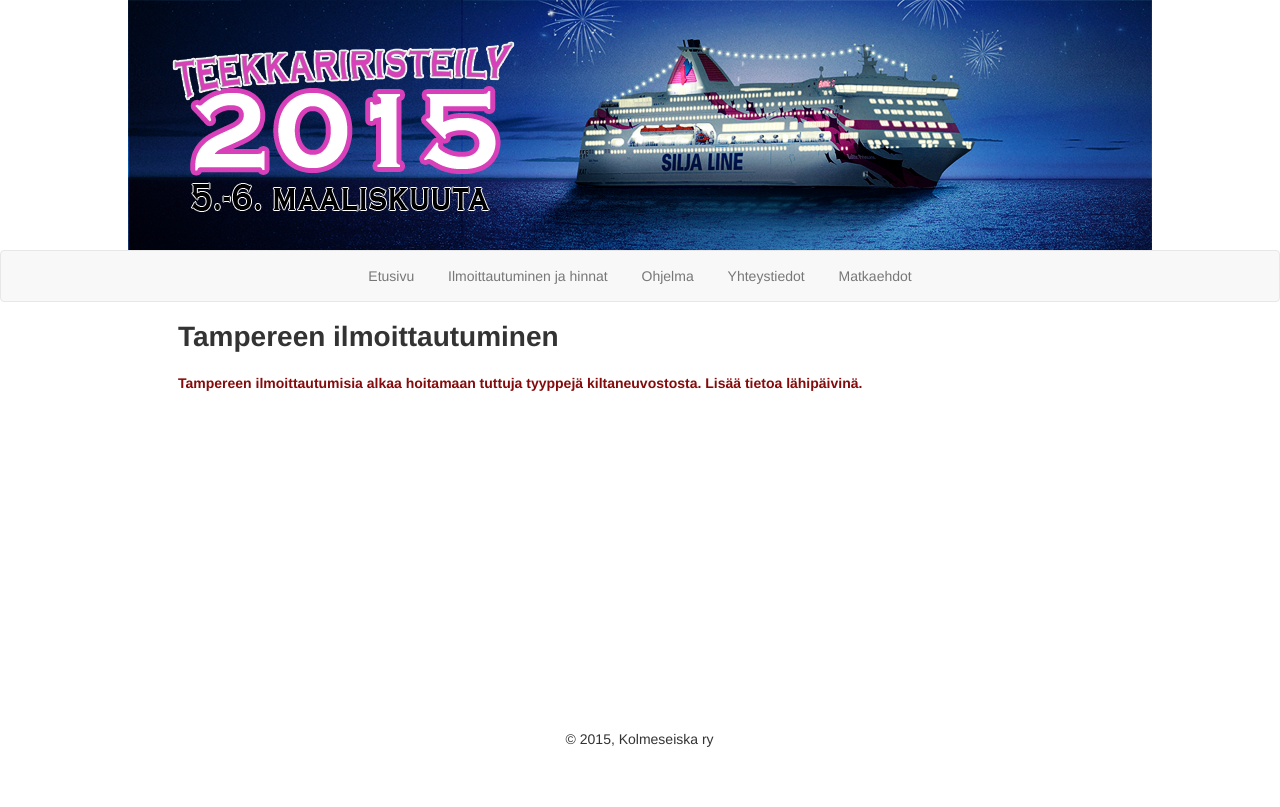
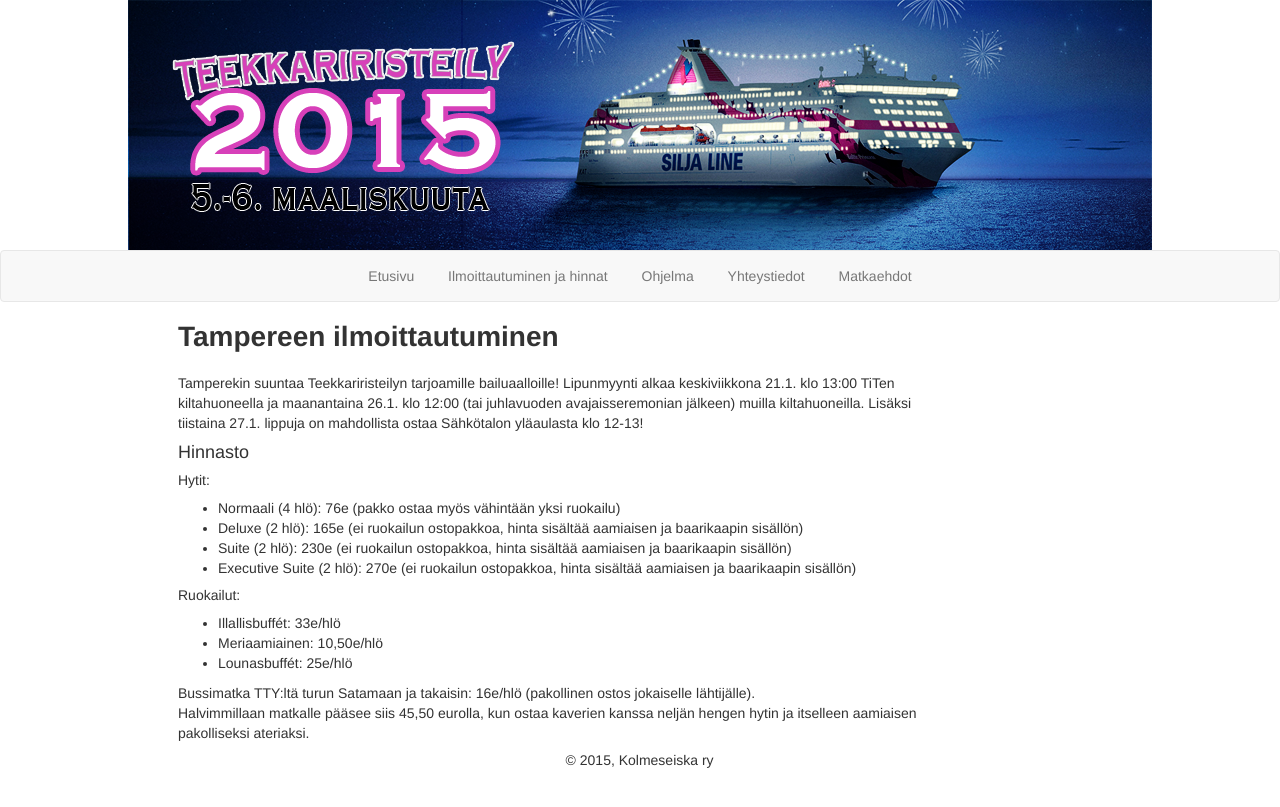
Before and after one commit to kolmeseiska/kolmeseiska.github.io, a Jekyll site: the page built from register/tampere.html, in a window 1280 px wide. Shown: the top 807 px of the page. Built offline with Jekyll 4.4.1, drawn with Linux system fonts in a browser that asks for light colours; nearby versions of some CDN libraries; some web fonts are replaced.

Commit message:
Added Tampere's register information

```diff
--- a/register/index.html
+++ b/register/index.html
@@ -29,7 +29,7 @@
   <a href="http://teekkariristeily.net/register/oulu.html">Oulu</a>
 </p>
 <p class="bold">
-  <a href="http://teekkariristeily.net/register/tampere.html">Tampere</a>
+  <a href="/register/tampere.html">Tampere</a>
 </p>
 <p class="bold">
   <a href="/register/turku.html">Turku</a>
--- a/register/tampere.html
+++ b/register/tampere.html
@@ -5,6 +5,37 @@
 
 <h1>Tampereen ilmoittautuminen</h1>
 
-<p class="todo">
-  Tampereen ilmoittautumisia alkaa hoitamaan tuttuja tyyppejä kiltaneuvostosta. Lisää tietoa lähipäivinä.
+<p>
+    Tamperekin suuntaa Teekkariristeilyn tarjoamille bailuaalloille! Lipunmyynti alkaa keskiviikkona 21.1. klo 13:00 TiTen kiltahuoneella ja maanantaina 26.1. klo 12:00 (tai juhlavuoden avajaisseremonian jälkeen) muilla kiltahuoneilla. Lisäksi tiistaina 27.1. lippuja on mahdollista ostaa Sähkötalon yläaulasta klo 12-13!
 </p>
+
+<h4>Hinnasto</h4>
+<h5>Hytit:</h5>
+<ul>
+  <li>
+    Normaali (4 hlö): 76e (pakko ostaa myös vähintään yksi ruokailu)
+    </li>
+    <li>Deluxe (2 hlö): 165e (ei ruokailun ostopakkoa, hinta sisältää aamiaisen ja baarikaapin sisällön)
+    </li>
+    <li>
+    Suite (2 hlö): 230e (ei ruokailun ostopakkoa, hinta sisältää aamiaisen ja baarikaapin sisällön)
+    </li>
+    <li>
+    Executive Suite (2 hlö): 270e (ei ruokailun ostopakkoa, hinta sisältää aamiaisen ja baarikaapin sisällön)
+    </li>
+</ul>
+<h5>Ruokailut:</h5>
+<ul>
+  <li>
+  Illallisbuffét: 33e/hlö
+  </li>
+  <li>
+    Meriaamiainen: 10,50e/hlö
+    </li>
+    <li>
+    Lounasbuffét: 25e/hlö
+    </li>
+  </ul>
+  <p>
+    Bussimatka TTY:ltä turun Satamaan ja takaisin: 16e/hlö (pakollinen ostos jokaiselle lähtijälle). <br/>Halvimmillaan matkalle pääsee siis 45,50 eurolla, kun ostaa kaverien kanssa neljän hengen hytin ja itselleen aamiaisen pakolliseksi ateriaksi.
+</p>
```
